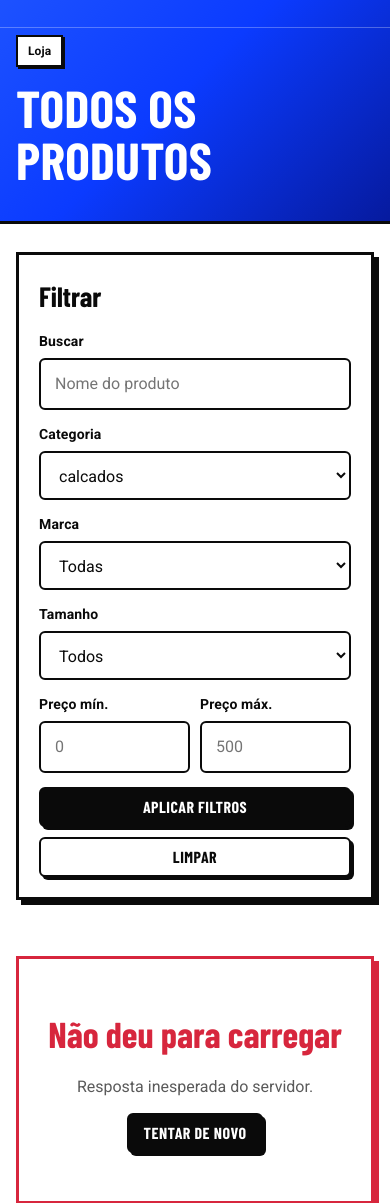
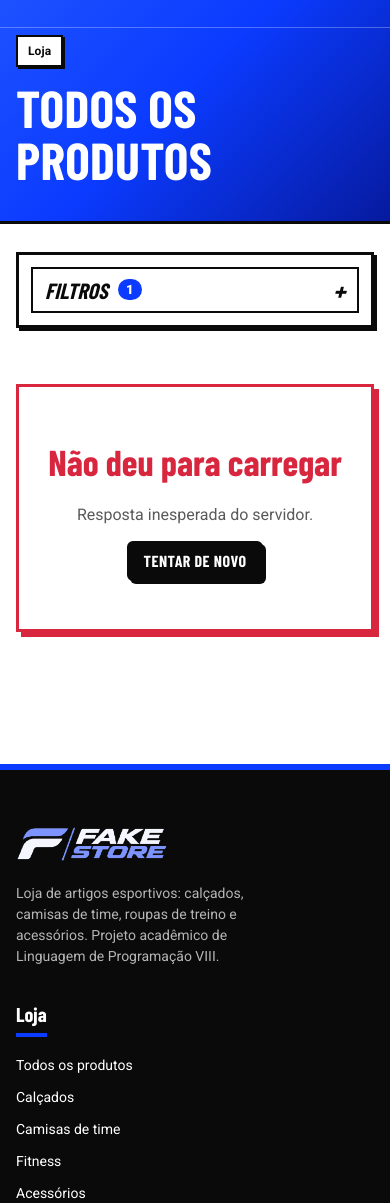
Before and after one commit to Gabriel-Lauro/FakeStore, a PHP site: page /produtos?categoria=calcados in a window 390 px wide. Shown: the part 147-1350 px from the top of the page. Run offline with PHP 8.4, Linux system fonts and the light colour scheme; some web fonts are replaced.

Commit message:
Filtros de produtos recolhiveis no mobile
Abaixo de 1024px os filtros ficam atras de um botao com contador de filtros ativos, em duas colunas, e fecham ao aplicar. No desktop nada muda.

```diff
--- a/loja-front/paginas/produtos/pagina.php
+++ b/loja-front/paginas/produtos/pagina.php
@@ -9,6 +9,10 @@ topoPagina('Todos os produtos', 'Loja', 'f-raio');
   <div class="loja">
     <form class="filtros" id="filtros" role="search" aria-label="Filtros de produtos">
       <h2 class="filtros__titulo">Filtrar</h2>
+      <button class="filtros__toggle" type="button" id="filtros-toggle" aria-expanded="false" aria-controls="filtros-corpo" hidden>
+        <span>Filtros</span><span class="filtros__badge" id="filtros-ativos" hidden>0</span>
+      </button>
+      <div class="filtros__corpo" id="filtros-corpo">
 
       <div class="campo">
         <label for="f-busca">Buscar</label>
@@ -44,8 +48,11 @@ topoPagina('Todos os produtos', 'Loja', 'f-raio');
         </div>
       </div>
 
-      <button class="btn btn--escuro" type="submit">Aplicar filtros</button>
+      <div class="filtros__acoes">
+        <button class="btn btn--escuro" type="submit">Aplicar filtros</button>
       <button class="btn btn--branco" type="button" id="limpar-filtros">Limpar</button>
+      </div>
+      </div>
     </form>
 
     <div>
--- a/loja-front/public/css/paginas.css
+++ b/loja-front/public/css/paginas.css
@@ -189,6 +189,58 @@
 }
 .filtros .btn { width: 100%; }
 .filtros .btn + .btn { margin-top: 10px; }
+.filtros__toggle { display: none; }
+@media (max-width: 1024px) {
+  /* Mobile/tablet: filtros recolhidos atras de um botao, campos em 2 colunas */
+  .filtros--colapsavel { padding: 12px; box-shadow: var(--sombra-p); }
+  .filtros--colapsavel .filtros__titulo { display: none; }
+  .filtros--colapsavel .filtros__toggle {
+    display: flex;
+    align-items: center;
+    gap: 10px;
+    width: 100%;
+    padding: 10px 12px;
+    background: var(--branco);
+    border: var(--borda-fina);
+    font-family: var(--fonte-titulo);
+    font-style: italic;
+    font-weight: 900;
+    font-size: 22px;
+    line-height: 1;
+    text-transform: uppercase;
+  }
+  .filtros--colapsavel .filtros__toggle::after {
+    content: "+";
+    margin-left: auto;
+    font-size: 28px;
+    line-height: 0.8;
+  }
+  .filtros--colapsavel.is-aberto .filtros__toggle::after { content: "\2212"; }
+  .filtros__badge {
+    min-width: 24px;
+    padding: 3px 8px;
+    background: var(--azul);
+    color: var(--branco);
+    border-radius: 999px;
+    font: 800 13px/1.2 var(--fonte-texto);
+    font-style: normal;
+    text-align: center;
+  }
+  .filtros--colapsavel .filtros__corpo { display: none; margin-top: 14px; }
+  .filtros--colapsavel.is-aberto .filtros__corpo {
+    display: grid;
+    grid-template-columns: 1fr 1fr;
+    column-gap: 10px;
+  }
+  .filtros--colapsavel .filtros__corpo > .campo:first-child,
+  .filtros--colapsavel .filtros__corpo > .campo:nth-child(4),
+  .filtros--colapsavel .filtros__duplo,
+  .filtros--colapsavel .filtros__acoes { grid-column: 1 / -1; }
+  .filtros--colapsavel .filtros__corpo input,
+  .filtros--colapsavel .filtros__corpo select { font-size: 16px; }
+  .filtros--colapsavel .filtros__acoes { display: grid; grid-template-columns: 1fr 1fr; gap: 10px; }
+  .filtros--colapsavel .filtros__acoes .btn + .btn { margin-top: 0; }
+}
 .loja__barra {
   display: flex;
   justify-content: space-between;
--- a/loja-front/public/js/produtos.js
+++ b/loja-front/public/js/produtos.js
@@ -51,6 +51,7 @@
     const q = consultaAtual(pagina);
     mostrarCarregandoGrade(grade, 6);
     contagem.textContent = 'Carregando...';
+    atualizarBadge();
     paginacao.hidden = true;
     try {
       const dados = await api('/produtos' + (q.toString() ? '?' + q.toString() : ''));
@@ -81,6 +82,7 @@
     const q = consultaAtual(pagina).toString();
     history.pushState(null, '', window.location.pathname + (q ? '?' + q : ''));
     carregar(pagina);
+    if (toggle) abrirFiltros(false);
     window.scrollTo({ top: 0, behavior: 'smooth' });
   }
 
@@ -134,6 +136,29 @@
     select.value = atual;
   }
 
+  // Mobile: o painel de filtros fica recolhido; o botao mostra quantos filtros estao ativos.
+  // Em telas grandes o CSS ignora tudo isso e o painel aparece sempre aberto.
+  const toggle = document.getElementById('filtros-toggle');
+  const badge = document.getElementById('filtros-ativos');
+
+  function atualizarBadge() {
+    if (!badge) return;
+    const n = CAMPOS.filter((nome) => (form.elements[nome]?.value || '').trim() !== '').length;
+    badge.textContent = String(n);
+    badge.hidden = n === 0;
+  }
+
+  function abrirFiltros(abrir) {
+    form.classList.toggle('is-aberto', abrir);
+    toggle.setAttribute('aria-expanded', String(abrir));
+  }
+
+  if (toggle) {
+    toggle.hidden = false;
+    form.classList.add('filtros--colapsavel');
+    toggle.addEventListener('click', () => abrirFiltros(!form.classList.contains('is-aberto')));
+  }
+
   form.addEventListener('submit', (ev) => {
     ev.preventDefault();
     ir(1);
```
